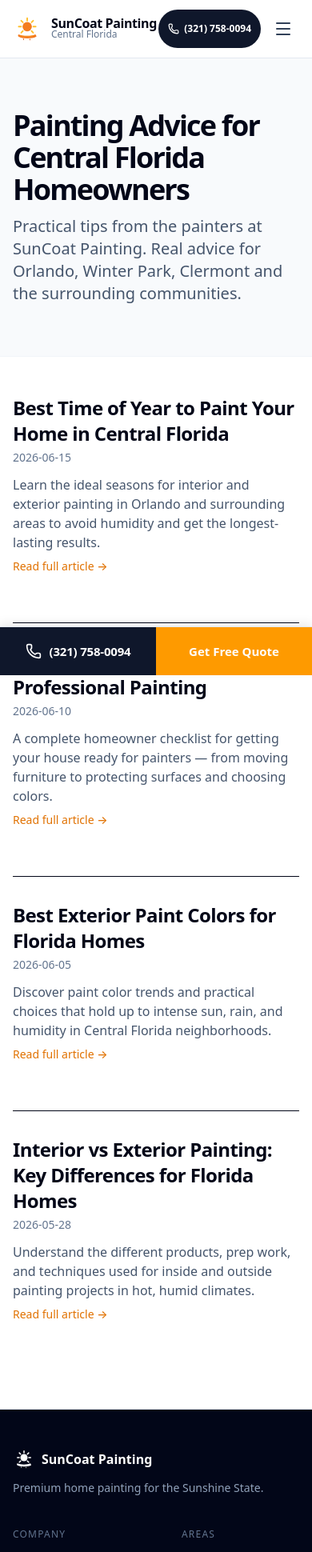
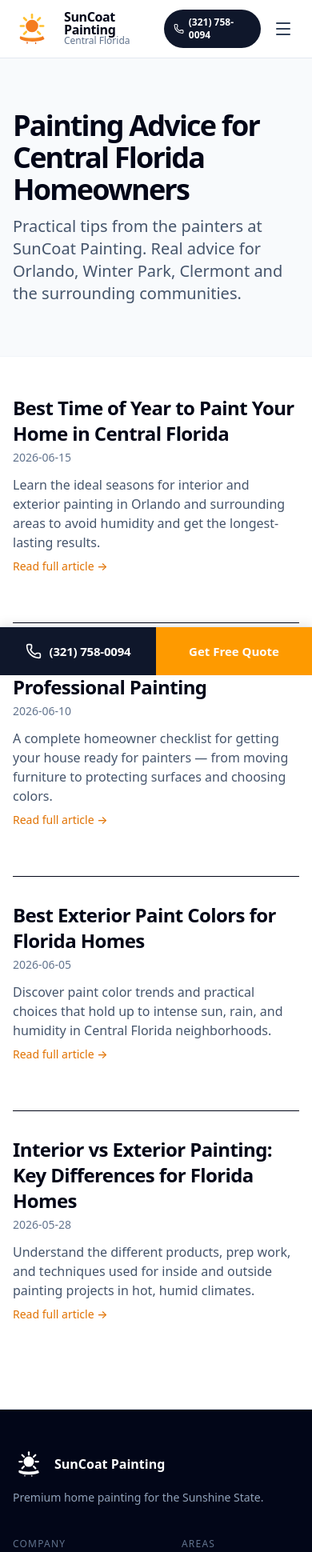
Before and after one commit to vynstudio/suncoat-painting, a Next.js app: page /blog in a window 390 px wide. Shown: the top 1940 px of the page at 80% size. Built offline with nearby package versions, Linux system fonts and the light colour scheme.

Commit message:
Increase logo sizes: scale up icon and stacked logos to ~75% (from ~20-30% relative size). Mobile header icon h-12/w-12, desktop stacked h-12 w/120x75, footer h-10/w-10. Increased gaps slightly.

```diff
--- a/components/site-footer.tsx
+++ b/components/site-footer.tsx
@@ -8,13 +8,13 @@ export function SiteFooter() {
       <div className="mx-auto max-w-6xl px-4">
         <div className="flex flex-col justify-between gap-y-10 md:flex-row">
           <div>
-            <div className="flex items-center gap-2 text-white">
+            <div className="flex items-center gap-3 text-white">
               <Image
                 src="/logos/icon-mono-white.svg"
                 alt="SunCoat"
-                width={28}
-                height={28}
-                className="h-7 w-7"
+                width={42}
+                height={42}
+                className="h-10 w-10"
               />
               <span className="font-semibold">{siteConfig.brand}</span>
             </div>
--- a/components/site-header.tsx
+++ b/components/site-header.tsx
@@ -22,14 +22,14 @@ export function SiteHeader() {
     <header className="sticky top-0 z-50 border-b border-slate-200 bg-white/95 backdrop-blur">
       <div className="mx-auto flex max-w-6xl items-center justify-between px-4 py-3">
         {/* Logo from suncoat-stacked-kit: icon mark (mobile) + stacked logo (desktop) */}
-        <Link href="/" className="flex items-center gap-3">
+        <Link href="/" className="flex items-center gap-4">
           {/* Mobile: icon mark + full "SunCoat Painting" name */}
           <Image
             src="/logos/icon.svg"
             alt="SunCoat"
-            width={36}
-            height={36}
-            className="h-9 w-9 flex-shrink-0 md:hidden"
+            width={48}
+            height={48}
+            className="h-12 w-12 flex-shrink-0 md:hidden"
           />
           <div className="md:hidden">
             <div className="text-base font-semibold tracking-tight text-slate-950 leading-none">
@@ -42,9 +42,9 @@ export function SiteHeader() {
           <Image
             src="/logos/stacked.svg"
             alt="SunCoat Painting"
-            width={80}
-            height={50}
-            className="hidden h-8 md:block"
+            width={120}
+            height={75}
+            className="hidden h-12 md:block"
           />
         </Link>
 
```
